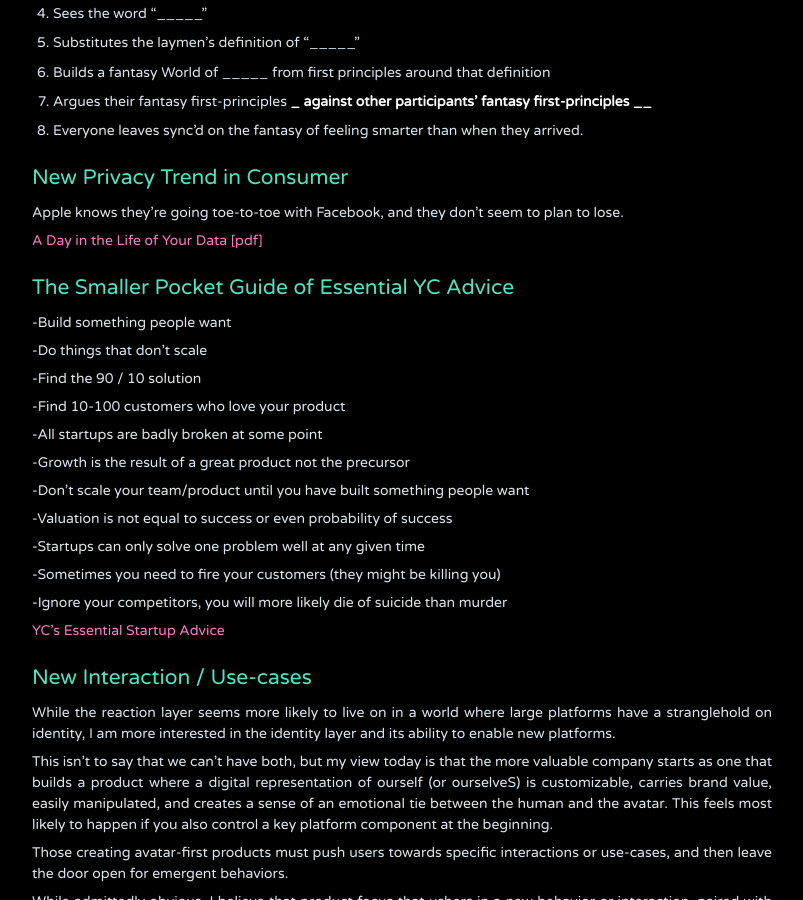
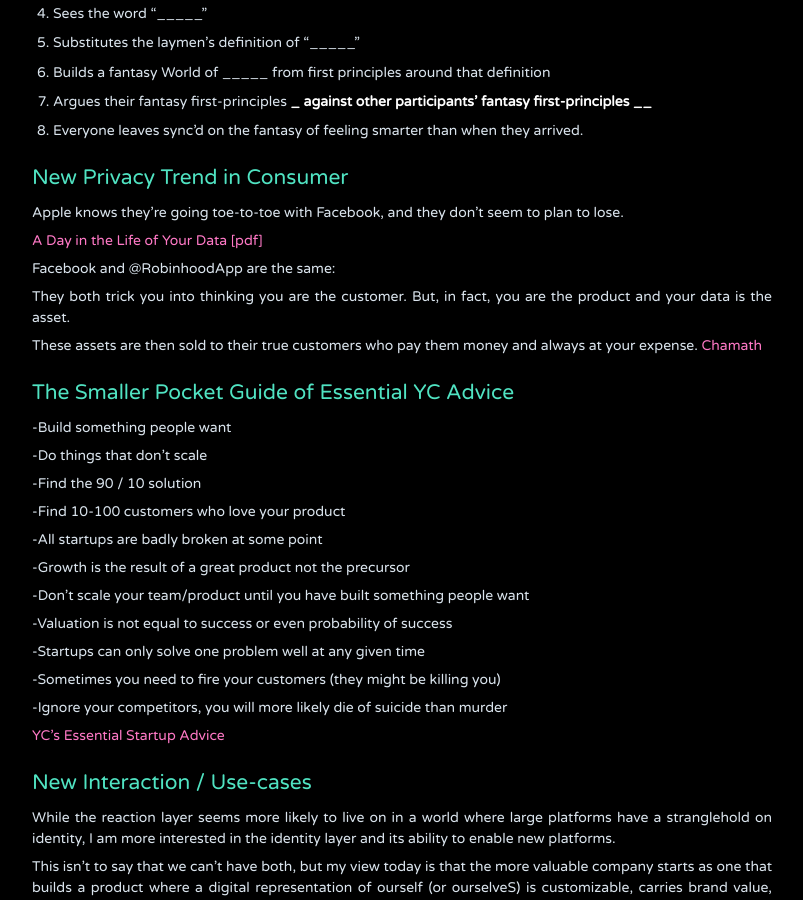
Before and after one commit to jithendrabsy/thoughts, a Jekyll site: the page built from _posts/2040-12-04-thinking.md, in a window 1280 px wide and 900 px high, scrolled down 575 px. Shown: the whole window, without its empty margins (238-1041 px from the left). Built offline with Jekyll 4.4.1, drawn with Linux system fonts in a browser that asks for light colours; nearby versions of some CDN libraries.

Commit message:
Update T

```diff
--- a/_posts/2040-12-04-thinking.md
+++ b/_posts/2040-12-04-thinking.md
@@ -39,6 +39,12 @@
 Apple knows they're going toe-to-toe with Facebook, and they don't seem to plan to lose.
 
 [A Day in the Life of Your Data [pdf]](https://news.ycombinator.com/item?id=25957844)
+
+Facebook and @RobinhoodApp are the same:
+
+They both trick you into thinking you are the customer. But, in fact, you are the product and your data is the asset.
+
+These assets are then sold to their true customers who pay them money and always at your expense. [Chamath](https://twitter.com/chamath/status/1355186473339736068?s=21)
 
 ## The Smaller Pocket Guide of Essential YC Advice
 
```
